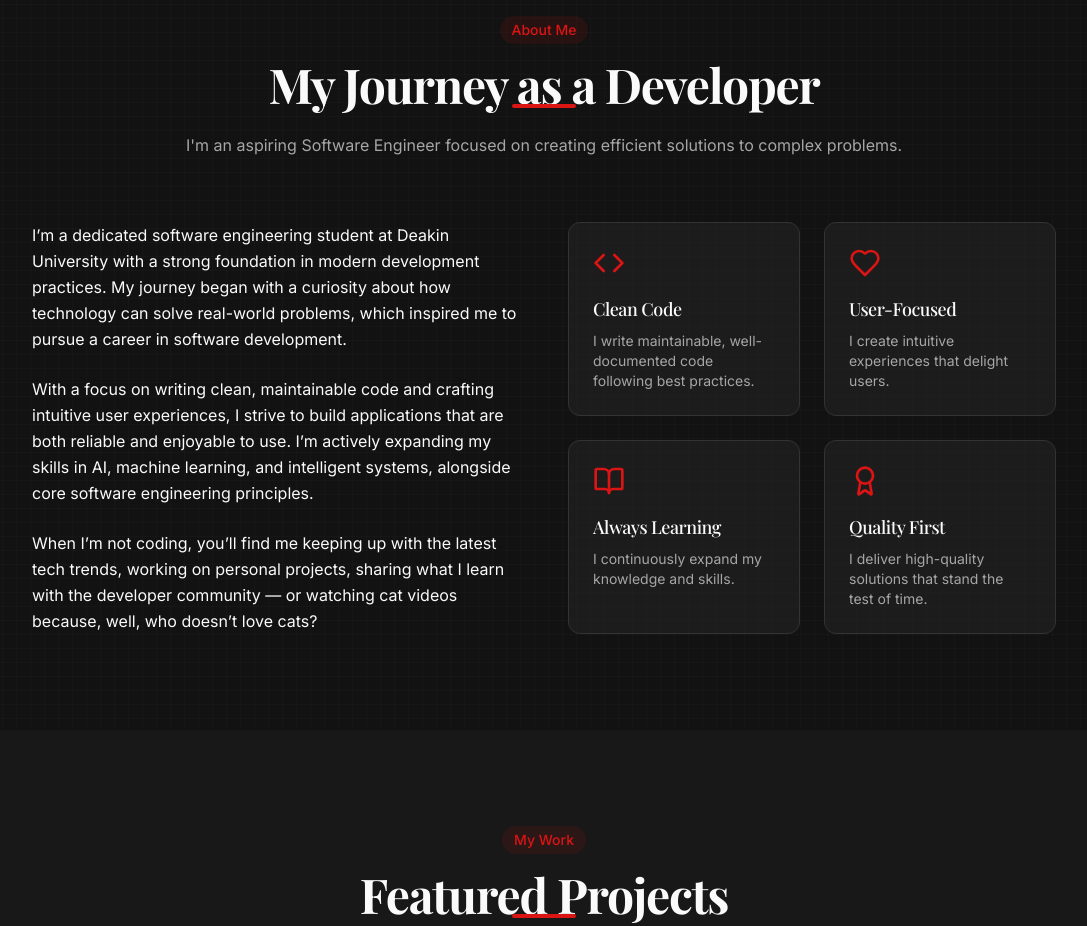
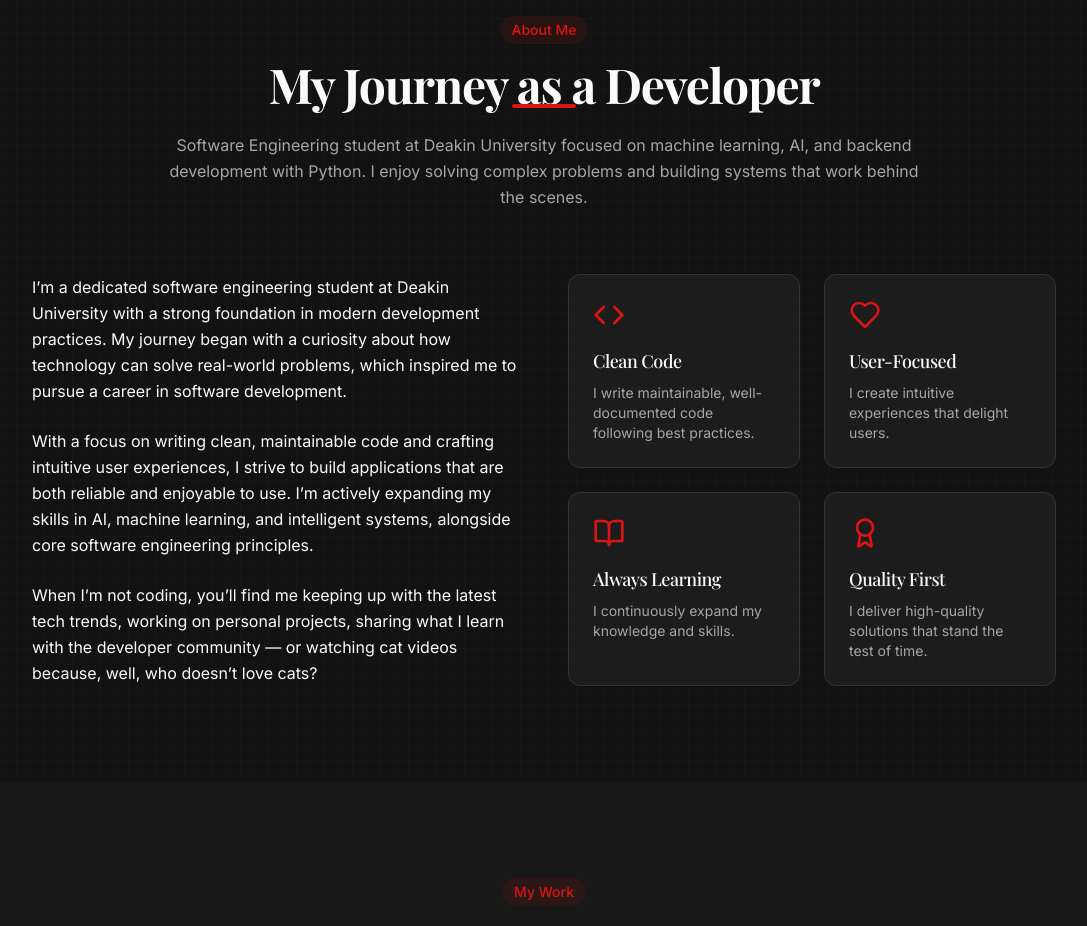
Before and after one commit to H41s3/My-Portfolio, a React (Vite) app: page / in a window 1280 px wide. Shown: the part 880-1806 px from the top of the page, without its empty margins (96-1183 px from the left). Built offline with nearby package versions, Linux system fonts and the light colour scheme.

Commit message:
Updated About section (About Me)

```diff
--- a/src/components/About.tsx
+++ b/src/components/About.tsx
@@ -40,7 +40,7 @@ const About = () => {
             My Journey as a Developer
           </h2>
           <p className="text-muted-foreground mt-4">
-            I'm an aspiring Software Engineer focused on creating efficient solutions to complex problems.
+          Software Engineering student at Deakin University focused on machine learning, AI, and backend development with Python. I enjoy solving complex problems and building systems that work behind the scenes.
           </p>
         </div>
 
```
